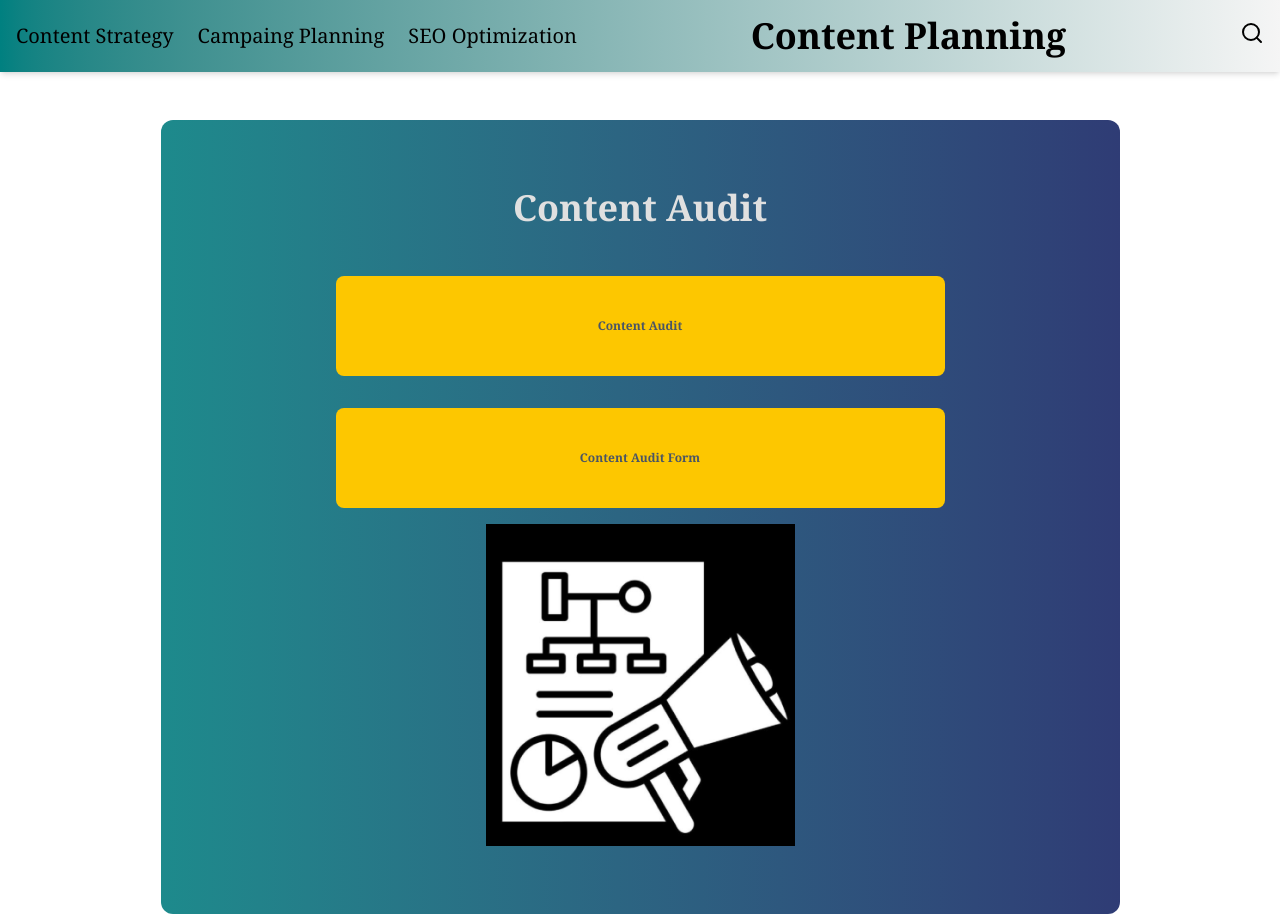
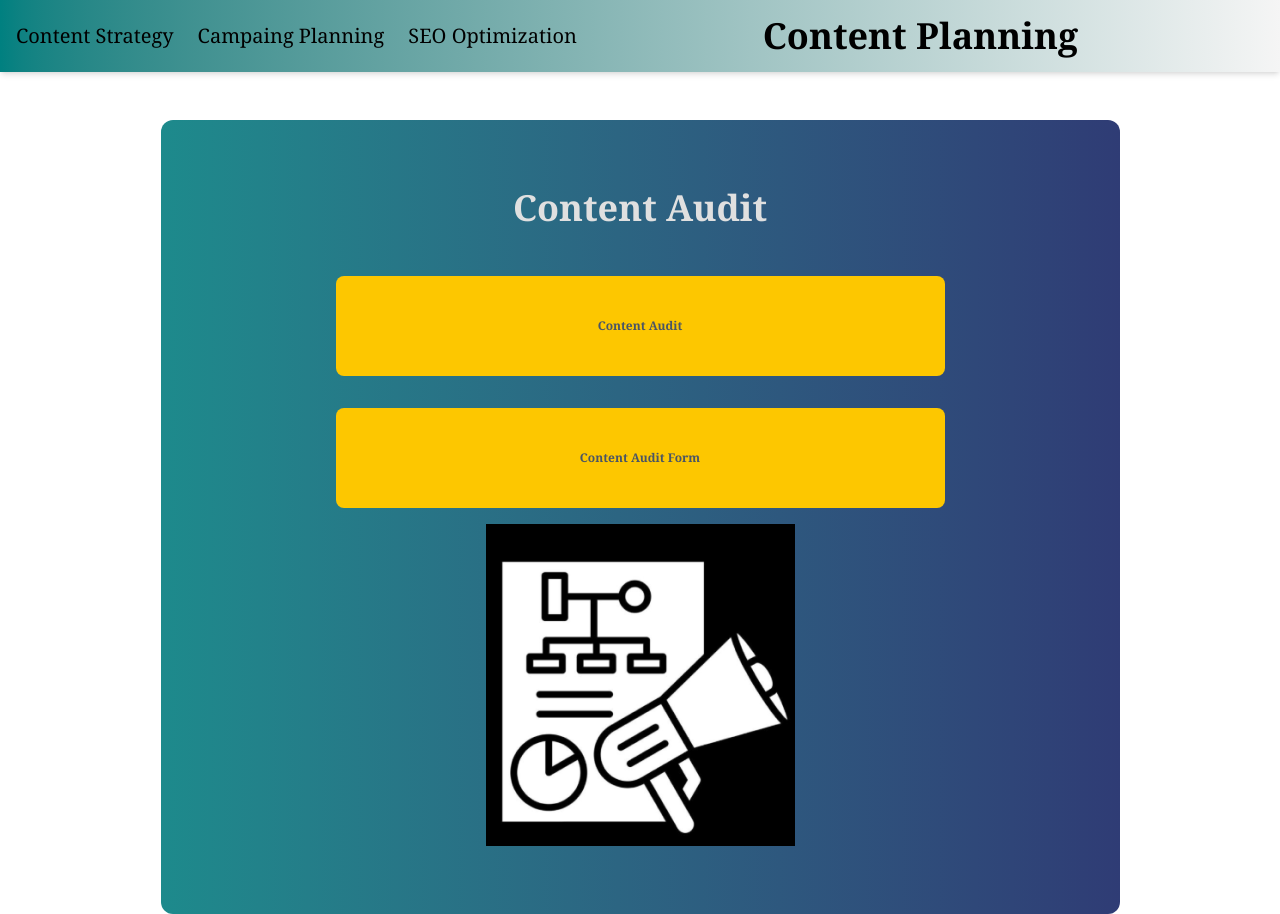
Before and after one commit to Simun234/Content-Planning-App, a React (Vite) app in the folder planning-app/: page /content-audit in a window 1280 px wide. Built offline with nearby package versions, Linux system fonts and the light colour scheme.

Commit message:
Deleted search icon from header

```diff
--- a/planning-app/src/components/Navbar.jsx
+++ b/planning-app/src/components/Navbar.jsx
@@ -74,9 +74,7 @@ const Navbar = () => {
 
         <div className="relative" ref={searchRef}>
 
-          <button className="text-black text-2xl" onClick={toggleSearch}>
-            <FiSearch />
-          </button>
+
 
 
           {searchOpen && (
```
